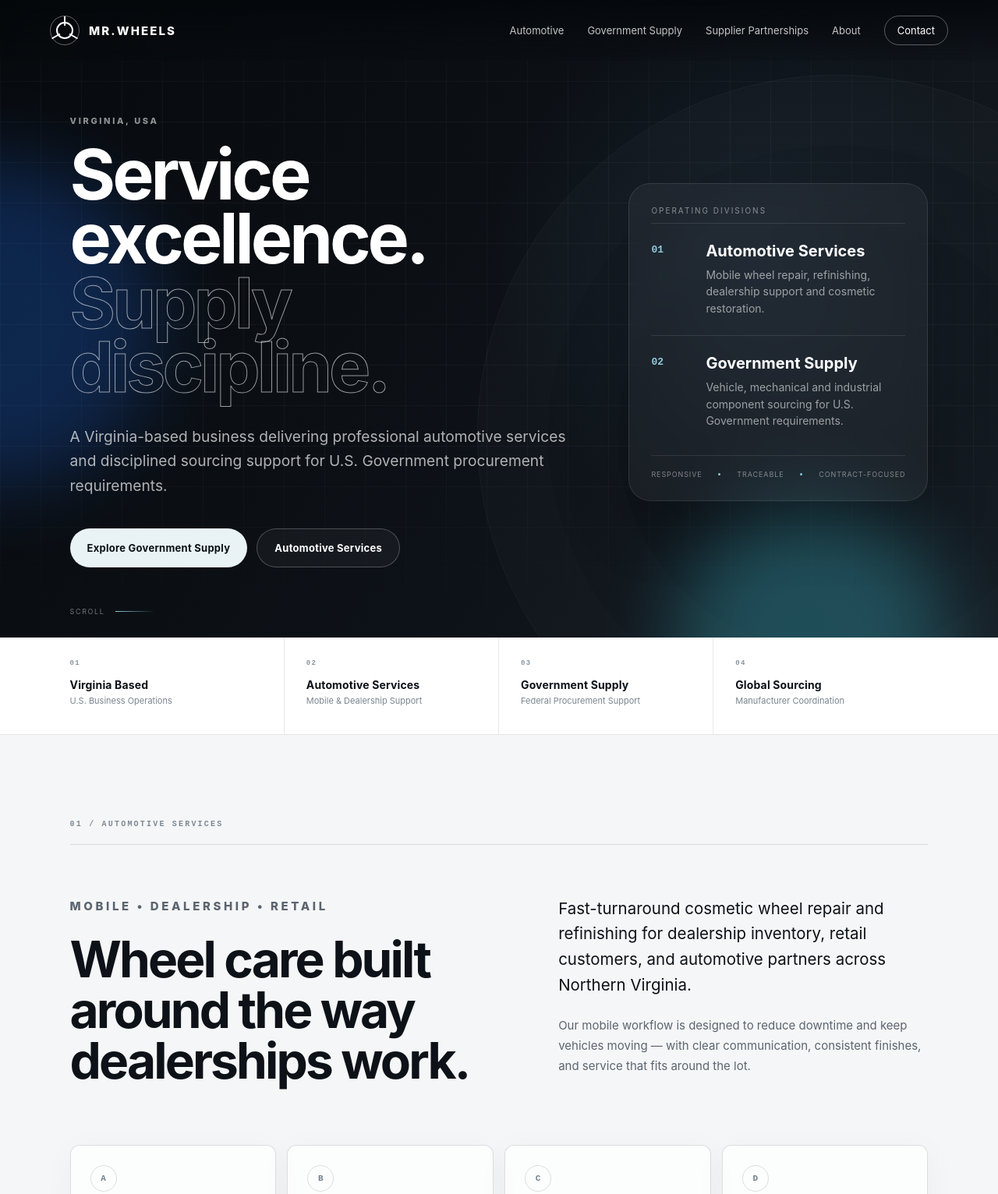
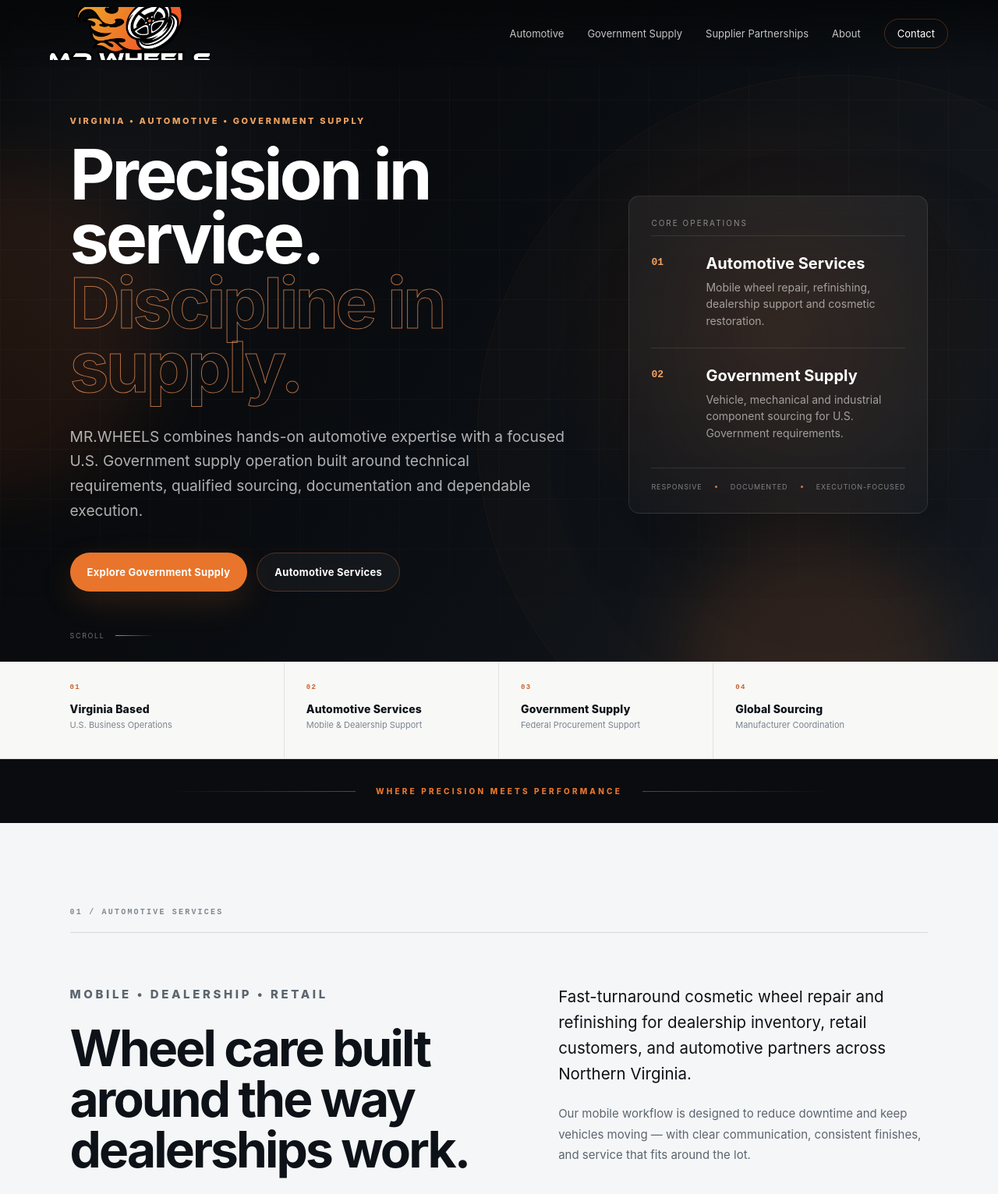
Before and after one commit to gttowingva-sketch/gt, a plain HTML site: page index.html in a window 1280 px wide. Shown: the top 1532 px of the page at 78% size. Drawn offline with Linux system fonts and the light colour scheme.

Commit message:
Add files via upload

```diff
--- a/index.html
+++ b/index.html
@@ -11,11 +11,8 @@
 </head>
 <body>
   <header class="site-header" id="top">
-    <a class="brand" href="#top" aria-label="MR.WHEELS home">
-      <span class="brand-mark" aria-hidden="true">
-        <span></span><span></span><span></span>
-      </span>
-      <span class="brand-text"><strong>MR.WHEELS</strong></span>
+    <a class="brand brand-logo" href="#top" aria-label="MR.WHEELS home">
+      <img src="mr-wheels-logo.png" alt="MR.WHEELS — Where Precision Meets Performance" />
     </a>
 
     <button class="nav-toggle" aria-expanded="false" aria-controls="main-nav" aria-label="Open menu">
@@ -38,13 +35,13 @@
       <div class="hero-glow hero-glow-b"></div>
 
       <div class="hero-content reveal">
-        <p class="eyebrow">VIRGINIA, USA</p>
+        <p class="eyebrow">VIRGINIA • AUTOMOTIVE • GOVERNMENT SUPPLY</p>
         <h1>
-          Service excellence.<br />
-          <span>Supply discipline.</span>
+          Precision in service.<br />
+          <span>Discipline in supply.</span>
         </h1>
         <p class="hero-copy">
-          A Virginia-based business delivering professional automotive services and disciplined sourcing support for U.S. Government procurement requirements.
+          MR.WHEELS combines hands-on automotive expertise with a focused U.S. Government supply operation built around technical requirements, qualified sourcing, documentation and dependable execution.
         </p>
         <div class="hero-actions">
           <a class="button button-primary" href="#government">Explore Government Supply</a>
@@ -53,7 +50,7 @@
       </div>
 
       <aside class="hero-panel reveal delay-1" aria-label="Company focus">
-        <div class="panel-kicker">OPERATING DIVISIONS</div>
+        <div class="panel-kicker">CORE OPERATIONS</div>
         <div class="focus-card">
           <div class="focus-number">01</div>
           <div>
@@ -69,7 +66,7 @@
           </div>
         </div>
         <div class="signal-row">
-          <span>Responsive</span><i></i><span>Traceable</span><i></i><span>Contract-Focused</span>
+          <span>Responsive</span><i></i><span>Documented</span><i></i><span>Execution-Focused</span>
         </div>
       </aside>
 
@@ -84,6 +81,13 @@
       <div><span>02</span><strong>Automotive Services</strong><small>Mobile & Dealership Support</small></div>
       <div><span>03</span><strong>Government Supply</strong><small>Federal Procurement Support</small></div>
       <div><span>04</span><strong>Global Sourcing</strong><small>Manufacturer Coordination</small></div>
+    </section>
+
+
+    <section class="brand-statement">
+      <div class="brand-statement-rule"></div>
+      <p>WHERE PRECISION MEETS PERFORMANCE</p>
+      <div class="brand-statement-rule"></div>
     </section>
 
     <section class="split-intro section" id="automotive">
@@ -143,8 +147,7 @@
           <h2>Source with discipline.<br />Deliver with confidence.</h2>
         </div>
         <p class="lead light-copy reveal delay-1">
-          MR.WHEELS supports U.S. Government procurement by coordinating qualified
-          manufacturers, technical requirements, documentation, logistics and contract fulfillment.
+          MR.WHEELS evaluates U.S. Government supply requirements and coordinates prospective manufacturers, technical documentation, sourcing, logistics and fulfillment planning.
         </p>
       </div>
 
@@ -210,7 +213,7 @@
           <p class="eyebrow">FOR U.S. & INTERNATIONAL MANUFACTURERS</p>
           <h2>Manufacture well.<br />We’ll help connect the opportunity.</h2>
           <p class="lead">
-            We welcome relationships with established manufacturers interested in supporting
+            We develop relationships with established manufacturers capable of supporting
             U.S. Government procurement requirements.
           </p>
           <p>
@@ -296,9 +299,8 @@
   </main>
 
   <footer>
-    <div class="footer-brand">
-      <span class="brand-mark small" aria-hidden="true"><span></span><span></span><span></span></span>
-      <div><strong>MR.WHEELS</strong><small>Virginia, USA</small></div>
+    <div class="footer-brand footer-logo">
+      <img src="mr-wheels-logo.png" alt="MR.WHEELS" />
     </div>
     <p>Automotive Services • Government Supply</p>
     <p>© <span id="year"></span> MR.WHEELS. All rights reserved.</p>
--- a/styles.css
+++ b/styles.css
@@ -443,3 +443,196 @@ footer p:last-child { text-align:right; }
  .credential-strip{grid-template-columns:1fr}
  .credential-strip div,.credential-strip div:not(:first-child){padding:22px 0;border-right:0;border-bottom:1px solid rgba(13,18,24,.09)}
 }
+
+
+/* =========================================================
+   MR.WHEELS V3 — Corporate brand system
+   ========================================================= */
+:root{
+  --mw-orange:#e8752b;
+  --mw-copper:#c9632b;
+  --mw-orange-soft:#f2a25f;
+  --mw-charcoal:#080a0d;
+  --mw-graphite:#11161c;
+  --mw-silver:#d8dde1;
+  --accent:var(--mw-orange);
+  --accent-2:var(--mw-copper);
+}
+
+.site-header{
+  height:86px;
+  background:linear-gradient(to bottom,rgba(5,7,9,.94),rgba(5,7,9,.46),transparent);
+}
+.site-header.scrolled{
+  background:rgba(7,9,12,.96);
+  border-bottom:1px solid rgba(232,117,43,.14);
+}
+.brand-logo{
+  width:205px;
+  height:68px;
+  overflow:hidden;
+  display:flex;
+  align-items:center;
+}
+.brand-logo img{
+  width:205px;
+  height:auto;
+  display:block;
+  transform:scale(1.38);
+  transform-origin:center;
+}
+
+.hero{
+  min-height:100vh;
+  background:
+    radial-gradient(circle at 78% 50%,rgba(232,117,43,.13),transparent 28%),
+    radial-gradient(circle at 12% 24%,rgba(151,163,174,.07),transparent 26%),
+    linear-gradient(125deg,#050608 0%,#0b0e12 54%,#14191f 100%);
+}
+.hero-grid{
+  opacity:.7;
+  background-size:64px 64px;
+}
+.hero:after{
+  border-color:rgba(232,117,43,.075);
+  box-shadow:inset 0 0 0 90px rgba(232,117,43,.008),
+             inset 0 0 0 180px rgba(255,255,255,.005);
+}
+.hero-glow-a{background:#9e4b1f;opacity:.16}
+.hero-glow-b{background:#e8752b;opacity:.13}
+.hero h1{
+  max-width:1080px;
+  font-weight:690;
+}
+.hero h1 span{
+  -webkit-text-stroke:1px rgba(239,146,84,.72);
+}
+.hero .eyebrow,.eyebrow.accent,.micro-label,.focus-number,
+.capability-icon,.process-step b,.supplier-card li span{
+  color:var(--mw-orange-soft);
+}
+.button-primary{
+  background:var(--mw-orange);
+  color:#fff;
+  box-shadow:0 14px 40px rgba(232,117,43,.16);
+}
+.button-primary:hover{background:#f08438}
+.button-ghost,.nav-cta{
+  border-color:rgba(232,117,43,.30)!important;
+}
+.hero-panel{
+  border-radius:14px;
+  border-color:rgba(255,255,255,.10);
+  background:linear-gradient(180deg,rgba(255,255,255,.055),rgba(255,255,255,.025));
+}
+.signal-row i{background:var(--mw-orange)}
+.scroll-cue b{background:linear-gradient(90deg,var(--mw-orange),transparent)}
+
+.credential-strip{
+  background:#f8f8f7;
+}
+.credential-strip span{color:var(--mw-copper)}
+.credential-strip strong{font-weight:760}
+
+.brand-statement{
+  display:flex;
+  align-items:center;
+  justify-content:center;
+  gap:26px;
+  min-height:82px;
+  padding:20px clamp(24px,7vw,110px);
+  background:#0a0c0f;
+  color:var(--mw-orange);
+}
+.brand-statement p{
+  margin:0;
+  white-space:nowrap;
+  font-size:10px;
+  font-weight:850;
+  letter-spacing:.32em;
+}
+.brand-statement-rule{
+  height:1px;
+  flex:1;
+  max-width:240px;
+  background:linear-gradient(90deg,transparent,rgba(232,117,43,.48));
+}
+.brand-statement-rule:last-child{
+  background:linear-gradient(90deg,rgba(232,117,43,.48),transparent);
+}
+
+.service-card{
+  border-radius:8px;
+  background:#fff;
+  box-shadow:none;
+}
+.service-card:hover{
+  border-color:rgba(232,117,43,.35);
+  box-shadow:0 24px 60px rgba(20,18,16,.08);
+}
+.service-index{
+  color:var(--mw-copper);
+  border-color:rgba(201,99,43,.25);
+}
+
+.government{
+  background:
+    radial-gradient(circle at 90% 12%,rgba(232,117,43,.08),transparent 30%),
+    #090c10;
+}
+.capability{
+  border-radius:8px;
+  background:rgba(255,255,255,.025);
+}
+.capability-icon{
+  border-color:rgba(232,117,43,.32);
+}
+.category-band{
+  border-radius:8px;
+  border-color:rgba(232,117,43,.18);
+  background:linear-gradient(135deg,rgba(232,117,43,.07),rgba(255,255,255,.02));
+}
+.process-step b{
+  border-color:rgba(232,117,43,.32);
+}
+
+.supplier-card{
+  border-radius:10px;
+  background:#101419;
+  border-top:2px solid var(--mw-orange);
+}
+.supplier-note{
+  background:rgba(232,117,43,.07);
+}
+.supplier-note strong{color:#fff1e7}
+
+.contact{
+  background:
+    radial-gradient(circle at 10% 100%,rgba(232,117,43,.09),transparent 35%),
+    linear-gradient(145deg,#07090b,#10151b);
+}
+.contact-row b{color:var(--mw-orange)}
+
+.footer-logo{
+  width:190px;
+  height:66px;
+  overflow:hidden;
+  display:flex;
+  align-items:center;
+}
+.footer-logo img{
+  width:190px;
+  height:auto;
+  transform:scale(1.35);
+}
+
+@media(max-width:640px){
+  .site-header{height:74px}
+  .brand-logo{width:160px;height:60px}
+  .brand-logo img{width:160px}
+  .hero{padding-top:112px}
+  .brand-statement{gap:12px}
+  .brand-statement p{font-size:8px;letter-spacing:.20em}
+  .footer-logo{width:165px}
+  .footer-logo img{width:165px}
+}
```
Also changed, not shown: README.md, mr-wheels-logo.png (added).
